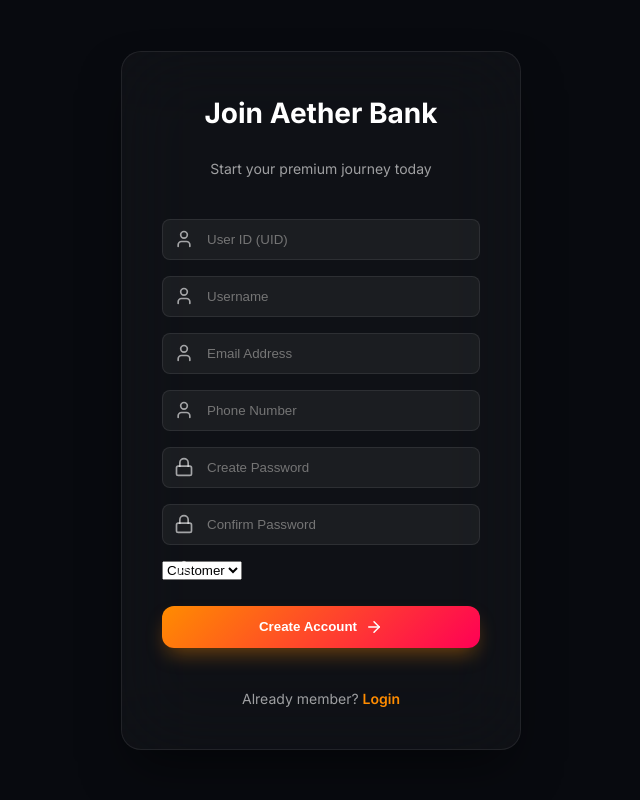
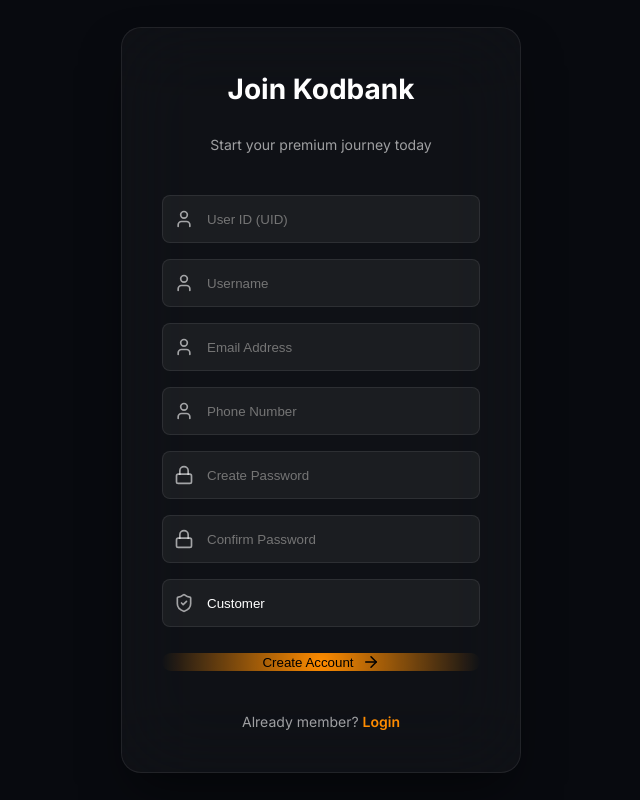
Before and after one commit to OmBelgali/banking-app-1, a React (Vite) app: page /register in a window 1280 px wide. Shown: the whole page, without its empty margins (319-959 px from the left). Built offline with nearby package versions, Linux system fonts and the light colour scheme.

Commit message:
Refine GUI: Style role selector and check balance button, update branding to Kodbank

```diff
--- a/src/components/Dashboard/Dashboard.css
+++ b/src/components/Dashboard/Dashboard.css
@@ -24,17 +24,19 @@
     color: var(--text-dim);
 }
 
-.btn-primary {
+.btn-secondary {
     padding: 12px 24px;
-    background: linear-gradient(135deg, var(--accent-primary), var(--accent-secondary));
+    background: rgba(255, 255, 255, 0.05);
     color: white;
     font-weight: 600;
-    box-shadow: 0 10px 20px -5px rgba(255, 140, 0, 0.4);
+    border: 1px solid var(--glass-border);
+    backdrop-filter: blur(10px);
 }
 
-.btn-primary:hover {
-    transform: scale(1.05);
-    box-shadow: 0 15px 25px -5px rgba(255, 140, 0, 0.5);
+.btn-secondary:hover {
+    background: rgba(255, 255, 255, 0.1);
+    border-color: rgba(255, 255, 255, 0.2);
+    transform: translateY(-2px);
 }
 
 .stats-grid {
--- a/src/components/Sidebar/Sidebar.jsx
+++ b/src/components/Sidebar/Sidebar.jsx
@@ -28,7 +28,7 @@
     <div className="sidebar glass-card">
       <div className="sidebar-logo">
         <div className="logo-icon glow-orange"></div>
-        <span>Aether Bank</span>
+        <span>Kodbank</span>
       </div>
 
       <nav className="sidebar-nav">
--- a/src/pages/Auth/Auth.module.css
+++ b/src/pages/Auth/Auth.module.css
@@ -50,9 +50,27 @@
     color: var(--text-dim);
 }
 
-.inputGroup input {
+.inputGroup input,
+.inputGroup select {
     width: 100%;
     padding-left: 44px;
+    background: rgba(255, 255, 255, 0.05);
+    border: 1px solid var(--glass-border);
+    border-radius: 8px;
+    color: white;
+    outline: none;
+    height: 48px;
+    cursor: pointer;
+}
+
+.inputGroup select {
+    appearance: none;
+    -webkit-appearance: none;
+}
+
+.inputGroup select option {
+    background-color: var(--bg-darker);
+    color: white;
 }
 
 .errorText {
--- a/src/pages/Auth/Login.jsx
+++ b/src/pages/Auth/Login.jsx
@@ -36,7 +36,7 @@
                 initial={{ opacity: 0, y: 20 }}
                 animate={{ opacity: 1, y: 0 }}
             >
-                <h2 className={styles.authTitle}>Aether Bank Login</h2>
+                <h2 className={styles.authTitle}>Kodbank Login</h2>
                 <p className={styles.authSubtitle}>Secure access to your wealth</p>
 
                 <form onSubmit={handleLogin} className={styles.authForm}>
--- a/src/pages/Auth/Register.jsx
+++ b/src/pages/Auth/Register.jsx
@@ -62,7 +62,7 @@
                 initial={{ opacity: 0, scale: 0.95 }}
                 animate={{ opacity: 1, scale: 1 }}
             >
-                <h2 className={styles.authTitle}>Join Aether Bank</h2>
+                <h2 className={styles.authTitle}>Join Kodbank</h2>
                 <p className={styles.authSubtitle}>Start your premium journey today</p>
 
                 {success ? (
```
